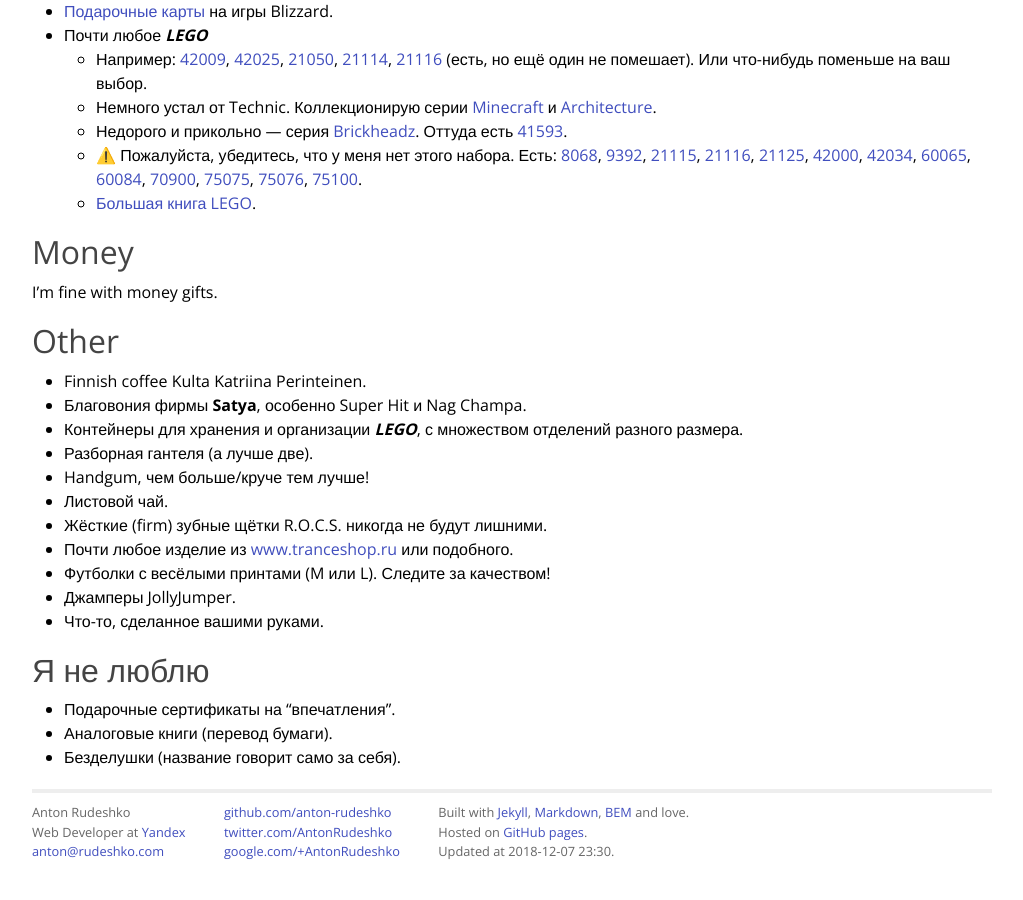
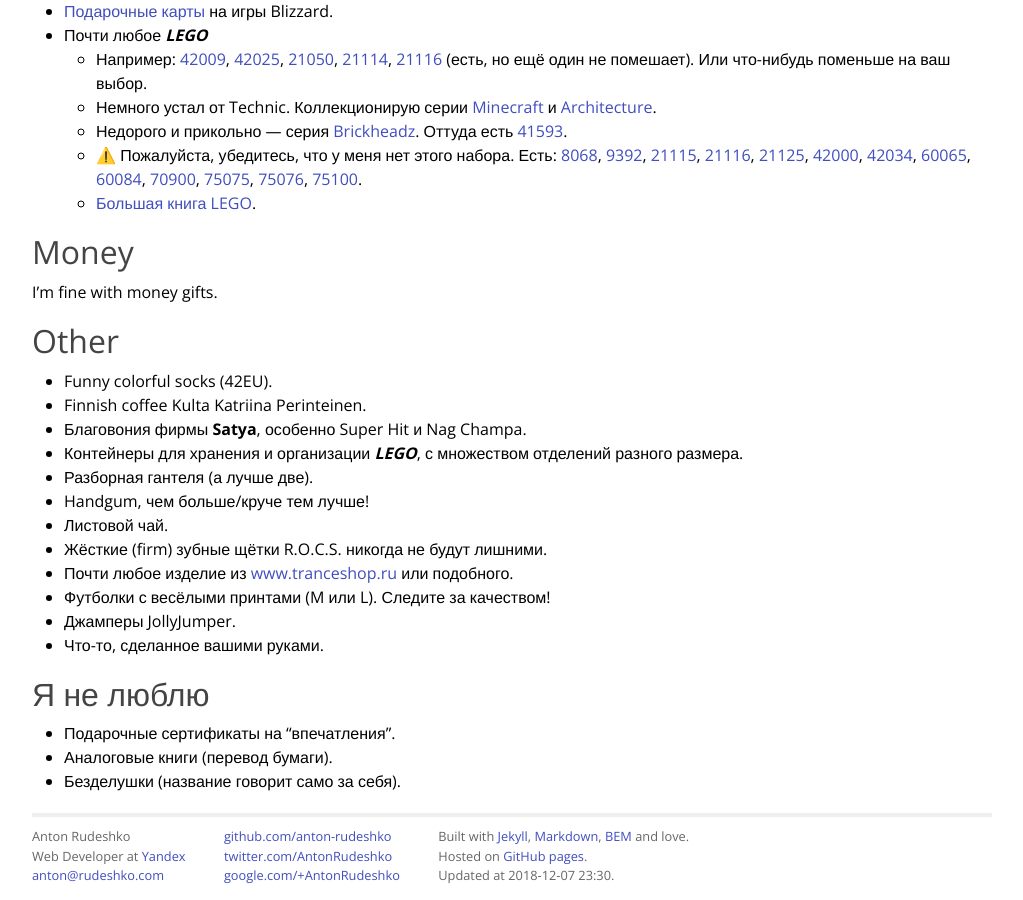
Before and after one commit to anton-rudeshko/anton-rudeshko.github.io, a Jekyll site: the page built from wishlist/index.md, in a window 1280 px wide and 900 px high, scrolled down 1286 px. Shown: the whole window, without its empty margins (128-1151 px from the left). Built offline with Jekyll 4.4.1, drawn with Linux system fonts in a browser that asks for light colours; comment, search, counter and statistics services are not loaded; before the commit the page ends 2162 px from its top, so only the background shows below that.

Commit message:
wishlist: add socks :)

```diff
--- a/wishlist/index.md
+++ b/wishlist/index.md
@@ -112,6 +112,7 @@ I'm fine with money gifts.
 
 ## Other
 
+  * Funny colorful socks (42EU).
   * Finnish coffee Kulta Katriina Perinteinen.
   * Благовония фирмы **Satya**, особенно Super Hit и Nag Champa.
   * Контейнеры для хранения и организации ***LEGO***, с множеством отделений разного размера.
```
